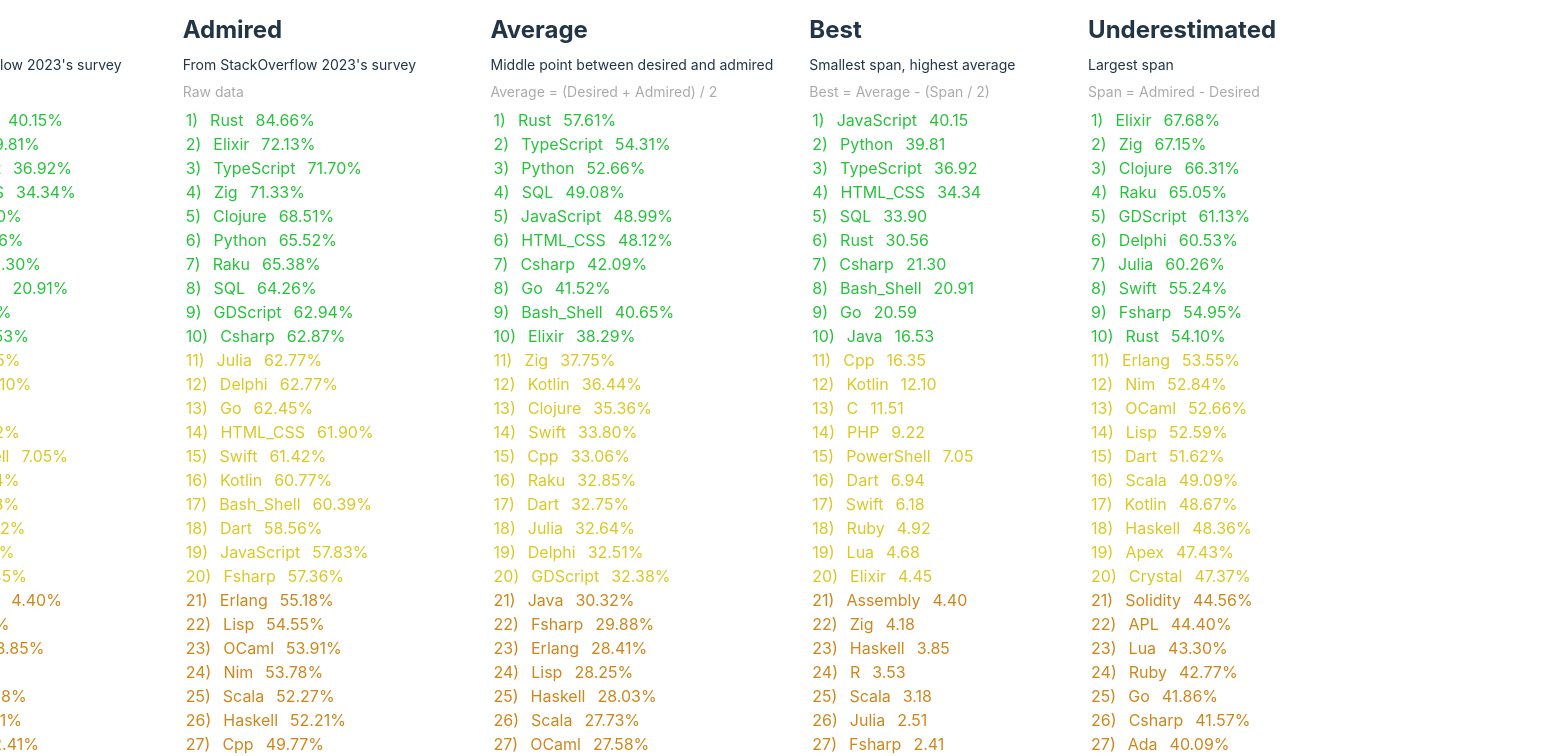
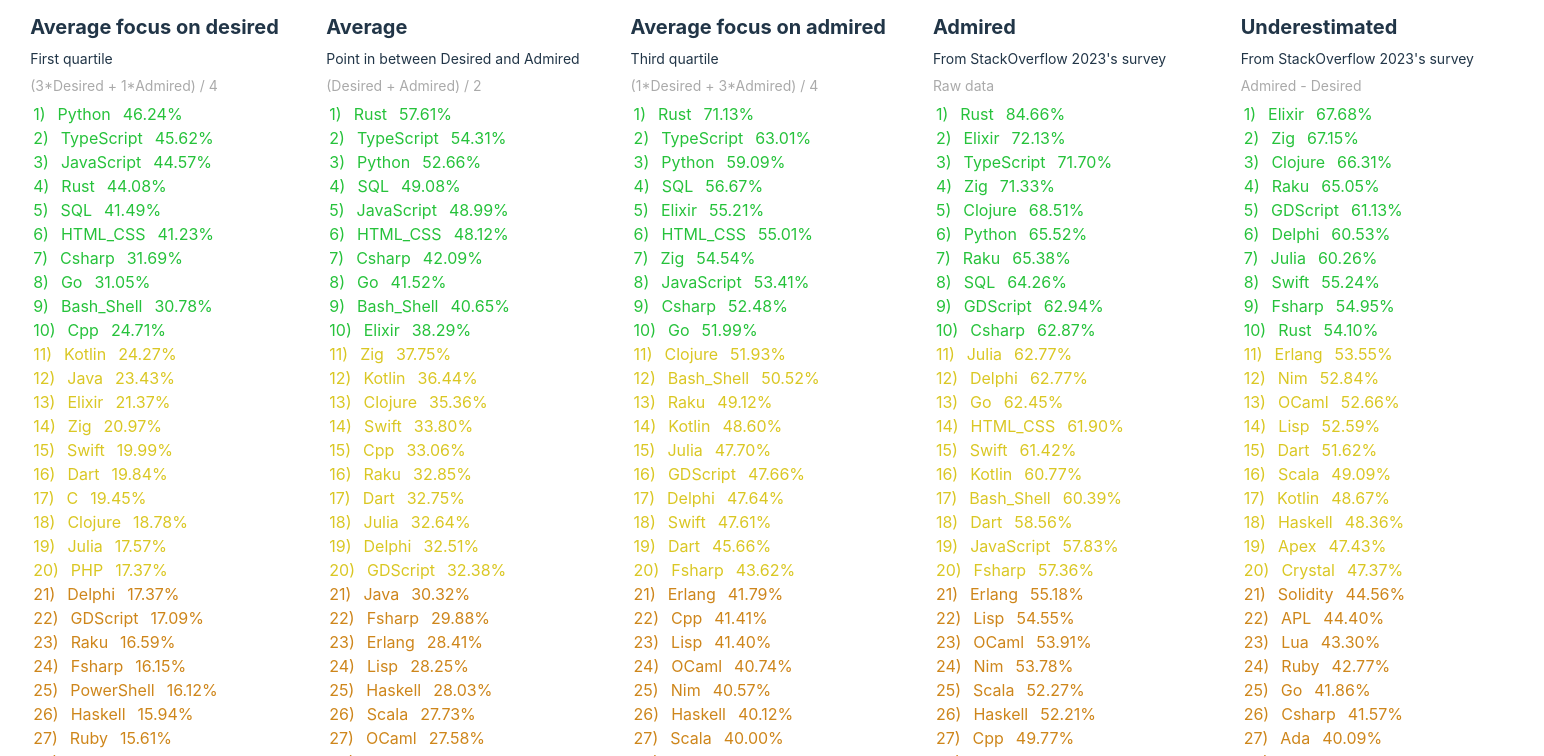
Before and after one commit to MarioVieilledent/stackoverflow-better-stats, a Svelte app: page / in a window 1280 px wide. Shown: the top 756 px of the page, 1544 px wide, since content can reach past the window. Built offline with nearby package versions, Linux system fonts and the light colour scheme.

Commit message:
Stable stats, refactor

```diff
--- a/src/App.svelte
+++ b/src/App.svelte
@@ -1,29 +1,61 @@
 <script lang="ts">
   import { stats } from "./stats";
 
-  const TOP_DESIRED = 30.0;
-  const BOTTOM_DESIRED = 5.0;
+  let display = [
+    {
+      title: "Desired",
+      desc: "From StackOverflow 2023's survey",
+      formula: "Raw data",
+      indexInArray: 0,
+    },
+    {
+      title: "Average focus on desired",
+      desc: "First quartile",
+      formula: "(3*Desired + 1*Admired) / 4",
+      indexInArray: 2,
+    },
+    {
+      title: "Average",
+      desc: "Point in between Desired and Admired",
+      formula: "(Desired + Admired) / 2",
+      indexInArray: 3,
+    },
+    {
+      title: "Average focus on admired",
+      desc: "Third quartile",
+      formula: "(1*Desired + 3*Admired) / 4",
+      indexInArray: 4,
+    },
+    {
+      title: "Admired",
+      desc: "From StackOverflow 2023's survey",
+      formula: "Raw data",
+      indexInArray: 1,
+    },
+    {
+      title: "Underestimated",
+      desc: "From StackOverflow 2023's survey",
+      formula: "Admired - Desired",
+      indexInArray: 5,
+    },
+  ];
 
-  const TOP_ADMIRED = 65.0;
-  const BOTTOM_ADMIRED = 60.0;
+  // Adds averages focus on desired on index 2
+  for (const [lang, vals] of Object.entries(stats)) {
+    vals.push((vals[0] * 3 + vals[1]) / 4.0);
+  }
 
-  let TOP_AVG = 45.0;
-  let BOTTOM_AVG = 30.0;
-
-  const TOP_UNDERESTIMATED = 65.0;
-  const BOTTOM_UNDERESTIMATED = 50.0;
-
-  // Adds averages on index 2
+  // Adds averages  index 3
   for (const [lang, vals] of Object.entries(stats)) {
     vals.push((vals[0] + vals[1]) / 2.0);
   }
 
-  // Adds smallest span for high average on index 3
+  // Adds averages focus on admired  index 4
   for (const [lang, vals] of Object.entries(stats)) {
-    vals.push(vals[2] - ((vals[1] - vals[0]) / 2));
+    vals.push((vals[0] + vals[1] * 3) / 4.0);
   }
 
-  // Adds span on index 4
+  // Adds span on index 5
   for (const [lang, vals] of Object.entries(stats)) {
     vals.push(vals[1] - vals[0]);
   }
@@ -39,11 +71,12 @@
 
 <main>
   <div class="top">
+    {#each display as listToDisplay}
       <div class="list">
-      <h2>Desired</h2>
-      <span class="desc">From StackOverflow 2023's survey</span>
-      <span class="formula">Raw data</span>
-      {#each Object.entries(stats).sort((a, b) => b[1][0] - a[1][0]) as [lang, vals], index}
+        <h2>{listToDisplay.title}</h2>
+        <span class="desc">{listToDisplay.desc}</span>
+        <span class="formula">{listToDisplay.formula}</span>
+        {#each Object.entries(stats).sort((a, b) => b[1][listToDisplay.indexInArray] - a[1][listToDisplay.indexInArray]) as [lang, vals], index}
           <div
             class={"lang" +
               (lang === currLang ? " selected" : "") +
@@ -54,86 +87,11 @@
           >
             <span>{index + 1}&#41;</span>
             <span>{lang}</span>
-          <span>{vals[0].toFixed(2)}&#37;</span>
+            <span>{vals[listToDisplay.indexInArray].toFixed(2)}&#37;</span>
           </div>
         {/each}
       </div>
-    <div class="list">
-      <h2>Admired</h2>
-      <span class="desc">From StackOverflow 2023's survey</span>
-      <span class="formula">Raw data</span>
-      {#each Object.entries(stats).sort((a, b) => b[1][1] - a[1][1]) as [lang, vals], index}
-        <div
-          class={"lang" +
-            (lang === currLang ? " selected" : "") +
-            " tier" +
-            Math.floor(index / 10.0 + 1.0)}
-          on:mouseenter={() => mouseEnter("Admired", lang)}
-          on:mouseleave={() => mouseEnter("", "")}
-        >
-          <span>{index + 1}&#41;</span>
-          <span>{lang}</span>
-          <span>{vals[1].toFixed(2)}&#37;</span>
-        </div>
     {/each}
-    </div>
-    <div class="list">
-      <h2>Average</h2>
-      <span class="desc">Middle point between desired and admired</span>
-      <span class="formula">Average = (Desired + Admired) / 2</span>
-      {#each Object.entries(stats).sort((a, b) => b[1][2] - a[1][2]) as [lang, vals], index}
-        <div
-          class={"lang" +
-            (lang === currLang ? " selected" : "") +
-            " tier" +
-            Math.floor(index / 10.0 + 1.0)}
-          on:mouseenter={() => mouseEnter("Average", lang)}
-          on:mouseleave={() => mouseEnter("", "")}
-        >
-          <span>{index + 1}&#41;</span>
-          <span>{lang}</span>
-          <span>{vals[2].toFixed(2)}&#37;</span>
-        </div>
-      {/each}
-    </div>
-    <div class="list">
-      <h2>Best</h2>
-      <span class="desc">Smallest span, highest average</span>
-      <span class="formula">Best = Average - (Span / 2)</span>
-      {#each Object.entries(stats).sort((a, b) => b[1][3] - a[1][3]) as [lang, vals], index}
-        <div
-          class={"lang" +
-            (lang === currLang ? " selected" : "") +
-            " tier" +
-            Math.floor(index / 10.0 + 1.0)}
-          on:mouseenter={() => mouseEnter("Underestimated", lang)}
-          on:mouseleave={() => mouseEnter("", "")}
-        >
-          <span>{index + 1}&#41;</span>
-          <span>{lang}</span>
-          <span>{vals[3].toFixed(2)}</span>
-        </div>
-      {/each}
-    </div>
-    <div class="list">
-      <h2>Underestimated</h2>
-      <span class="desc">Largest span</span>
-      <span class="formula">Span = Admired - Desired</span>
-      {#each Object.entries(stats).sort((a, b) => b[1][4] - a[1][4]) as [lang, vals], index}
-        <div
-          class={"lang" +
-            (lang === currLang ? " selected" : "") +
-            " tier" +
-            Math.floor(index / 10.0 + 1.0)}
-          on:mouseenter={() => mouseEnter("Underestimated", lang)}
-          on:mouseleave={() => mouseEnter("", "")}
-        >
-          <span>{index + 1}&#41;</span>
-          <span>{lang}</span>
-          <span>{vals[4].toFixed(2)}&#37;</span>
-        </div>
-      {/each}
-    </div>
   </div>
   <div class="bottom">
     <span>Better stats for StackOverflow survey</span>
@@ -141,7 +99,9 @@
       href="https://github.com/MarioVieilledent/stackoverflow-better-stats"
       target="_blank">GitHub repo</a
     >
-    <a href="https://survey.stackoverflow.co/2023/" target="_blank">2023 StackOverflow Survey</a>
+    <a href="https://survey.stackoverflow.co/2023/" target="_blank"
+      >2023 StackOverflow Survey</a
+    >
     <span>JSON of used data:</span>
     <code>{JSON.stringify(stats)}</code>
   </div>
@@ -180,6 +140,7 @@
 
         h2 {
           margin: 12px 0px 6px 0px;
+          font-size: 20px;
         }
 
         .desc {
```
Lines whose indentation alone changed are shown as unchanged.
